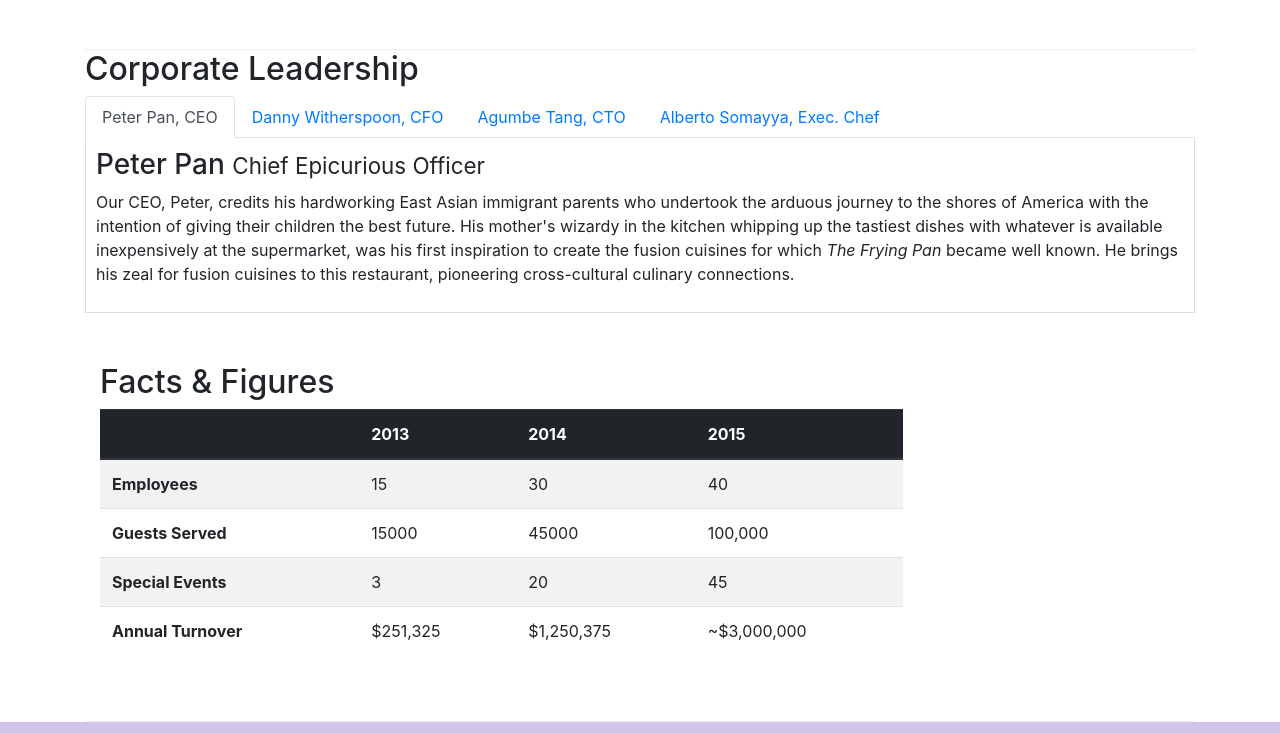
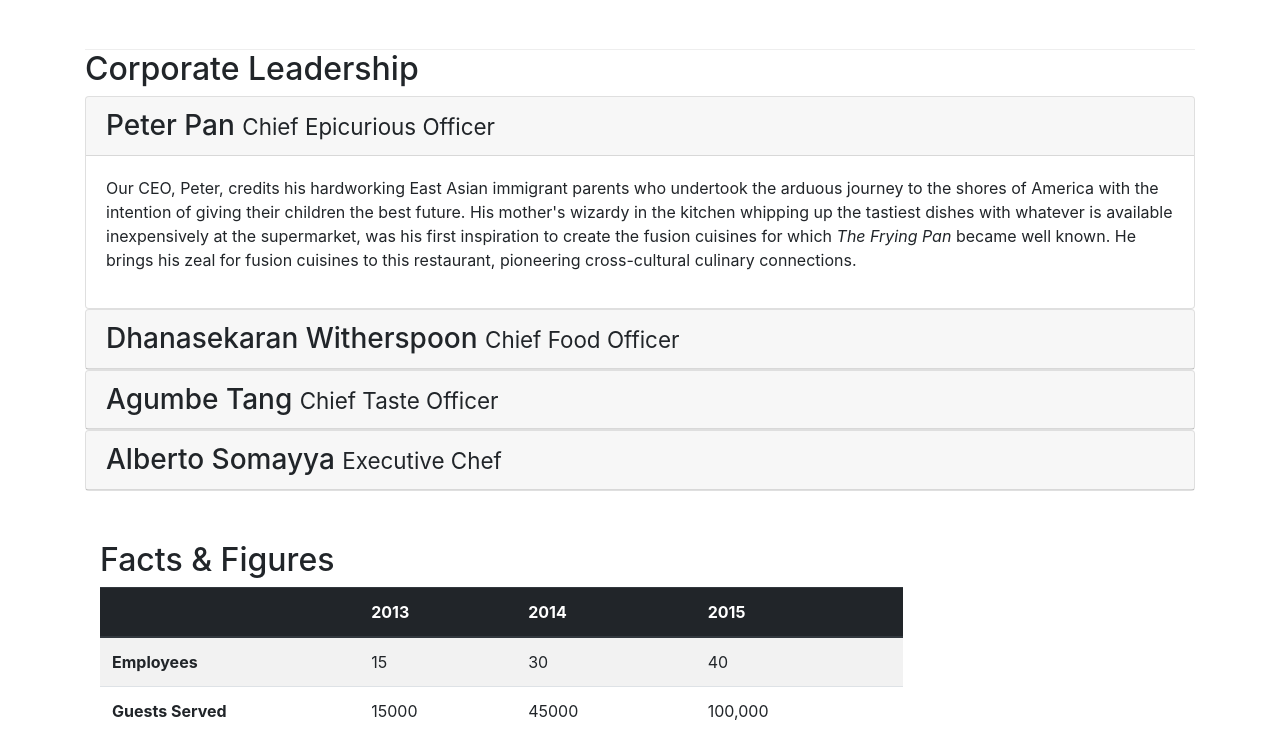
Before and after one commit to JimSirman/Bootstrap, a website: page aboutus.html in a window 1280 px wide. Shown: the part 910-1643 px from the top of the page. Drawn offline with nearby package versions, Linux system fonts and the light colour scheme.

Commit message:
accordion

```diff
--- a/aboutus.html
+++ b/aboutus.html
@@ -103,45 +103,73 @@
         <div class="row">
             <div class="col-12">
                 <h2>Corporate Leadership</h2>
-                <ul class="nav nav-tabs">
-                        <li class="nav-item">
-                          <a class="nav-link active" href="#peter"
-                            role="tab" data-toggle="tab">Peter Pan, CEO</a>
-                        </li>
-                        <li class="nav-item">
-                          <a class="nav-link" href="#danny" role="tab"
-                            data-toggle="tab">Danny Witherspoon, CFO</a>
-                        </li>
-                        <li class="nav-item">
-                          <a class="nav-link" href="#agumbe"role="tab"
-                            data-toggle="tab">Agumbe Tang, CTO</a>
-                        </li>
-                        <li class="nav-item">
-                          <a class="nav-link" href="#alberto" role="tab"
-                            data-toggle="tab">Alberto Somayya, Exec. Chef</a>
-                        </li>
-                    </ul>
 
-<!--tab navigation-->
-                <div class="tab-content">
-                    <div role="tabpanel" class="tab-pane fade show active" id="peter">
-                        <h3>Peter Pan <small>Chief Epicurious Officer</small></h3>
-                        <p class="d-none d-sm-block">Our CEO, Peter, credits his hardworking East Asian immigrant parents who undertook the arduous journey to the shores of America with the intention of giving their children the best future. His mother's wizardy in the kitchen whipping up the tastiest dishes with whatever is available inexpensively at the supermarket, was his first inspiration to create the fusion cuisines for which <em>The Frying Pan</em> became well known. He brings his zeal for fusion cuisines to this restaurant, pioneering cross-cultural culinary connections.</p>
+
+<!--Accordion navigation-->
+                <div id="accordion">
+                    <div class="card">
+                        <div class="card-header" role="tab" id="peterhead">
+                            <h3 class="mb-0">
+                                <a data-toggle="collapse" data-target="#peter">
+                                    Peter Pan <small>Chief Epicurious Officer</small>
+                                </a>
+                            </h3>
+                        </div>
+                        <div class="collapse show" id="peter" data-parent="#accordion">
+                            <div class="card-body">
+                                <p class="d-none d-sm-block">Our CEO, Peter, credits his hardworking East Asian immigrant parents who undertook the arduous journey to the shores of America with the intention of giving their children the best future. His mother's wizardy in the kitchen whipping up the tastiest dishes with whatever is available inexpensively at the supermarket, was his first inspiration to create the fusion cuisines for which <em>The Frying Pan</em> became well known. He brings his zeal for fusion cuisines to this restaurant, pioneering cross-cultural culinary connections.</p>
+                            </div>
+                        </div>
                     </div>
-                    <div role="tabpanel" class="tab-pane fade" id="danny">
-                        <h3>Dhanasekaran Witherspoon <small>Chief Food Officer</small></h3>
-                        <p class="d-none d-sm-block">Our CFO, Danny, as he is affectionately referred to by his colleagues, comes from a long established family tradition in farming and produce. His experiences growing up on a farm in the Australian outback gave him great appreciation for varieties of food sources. As he puts it in his own words, <em>Everything that runs, wins, and everything that stays, pays!</em></p>
+
+
+
+                    <div class="card">
+                            <div class="card-header" role="tab" id="dannyhead">
+                                <h3 class="mb-0">
+                                    <a class="colapsed" data-toggle="collapse" data-target="#danny">
+                                        Dhanasekaran Witherspoon <small>Chief Food Officer</small>
+                                    </a>
+                                </h3>
+                            </div>
+                            <div class="collapse" id="danny" data-parent="#accordion">
+                                <div class="card-body">
+                                    <p class="d-none d-sm-block">Our CFO, Danny, as he is affectionately referred to by his colleagues, comes from a long established family tradition in farming and produce. His experiences growing up on a farm in the Australian outback gave him great appreciation for varieties of food sources. As he puts it in his own words, <em>Everything that runs, wins, and everything that stays, pays!</em></p>
+                                </div>
+                            </div>
                     </div>
-                    <div role="tabpanel" class="tab-pane fade" id="agumbe">
-                        <h3>Agumbe Tang <small>Chief Taste Officer</small></h3>
-                        <p class="d-none d-sm-block">Blessed with the most discerning gustatory sense, Agumbe, our CTO, personally ensures that every dish that we serve meets his exacting tastes. Our chefs dread the tongue lashing that ensues if their dish does not meet his exacting standards. He lives by his motto, <em>You click only if you survive my lick.</em></p>
+
+
+                    <div class="card">
+                            <div class="card-header" role="tab" id="agumbehead">
+                                <h3 class="mb-0">
+                                    <a class="colapsed" data-toggle="collapse" data-target="#agumbe">
+                                        Agumbe Tang <small>Chief Taste Officer</small>
+                                    </a>
+                                </h3>
+                            </div>
+                            <div class="collapse" id="agumbe" data-parent="#accordion">
+                                <div class="card-body">
+                                    <p class="d-none d-sm-block">Blessed with the most discerning gustatory sense, Agumbe, our CTO, personally ensures that every dish that we serve meets his exacting tastes. Our chefs dread the tongue lashing that ensues if their dish does not meet his exacting standards. He lives by his motto, <em>You click only if you survive my lick.</em></p>
+                                    </div>
+                            </div>
                     </div>
-                    <div role="tabpanel" class="tab-pane fade" id="alberto">
-                        <h3>Alberto Somayya <small>Executive Chef</small></h3>
-                        <p class="d-none d-sm-block">Award winning three-star Michelin chef with wide International experience having worked closely with whos-who in the culinary world, he specializes in creating mouthwatering Indo-Italian fusion experiences. He says, <em>Put together the cuisines from the two craziest cultures, and you get a winning hit! Amma Mia!</em></p>
+                    <div class="card">
+                            <div class="card-header" role="tab" id="albertohead">
+                                <h3 class="mb-0">
+                                    <a class="colapsed" data-toggle="collapse" data-target="#alberto">
+                                        Alberto Somayya <small>Executive Chef</small>
+                                    </a>
+                                </h3>
+                            </div>
+                            <div class="collapse" id="alberto" data-parent="#accordion">
+                                <div class="card-body">
+                                    <p class="d-none d-sm-block">Award winning three-star Michelin chef with wide International experience having worked closely with whos-who in the culinary world, he specializes in creating mouthwatering Indo-Italian fusion experiences. He says, <em>Put together the cuisines from the two craziest cultures, and you get a winning hit! Amma Mia!</em></p>
+                                </div>
+                            </div>
                     </div>
                 </div>
-<!--end tab navigation-->
+<!--end accordion navigation-->
             </div>
 <!--end tabs-->
         </div>
```
